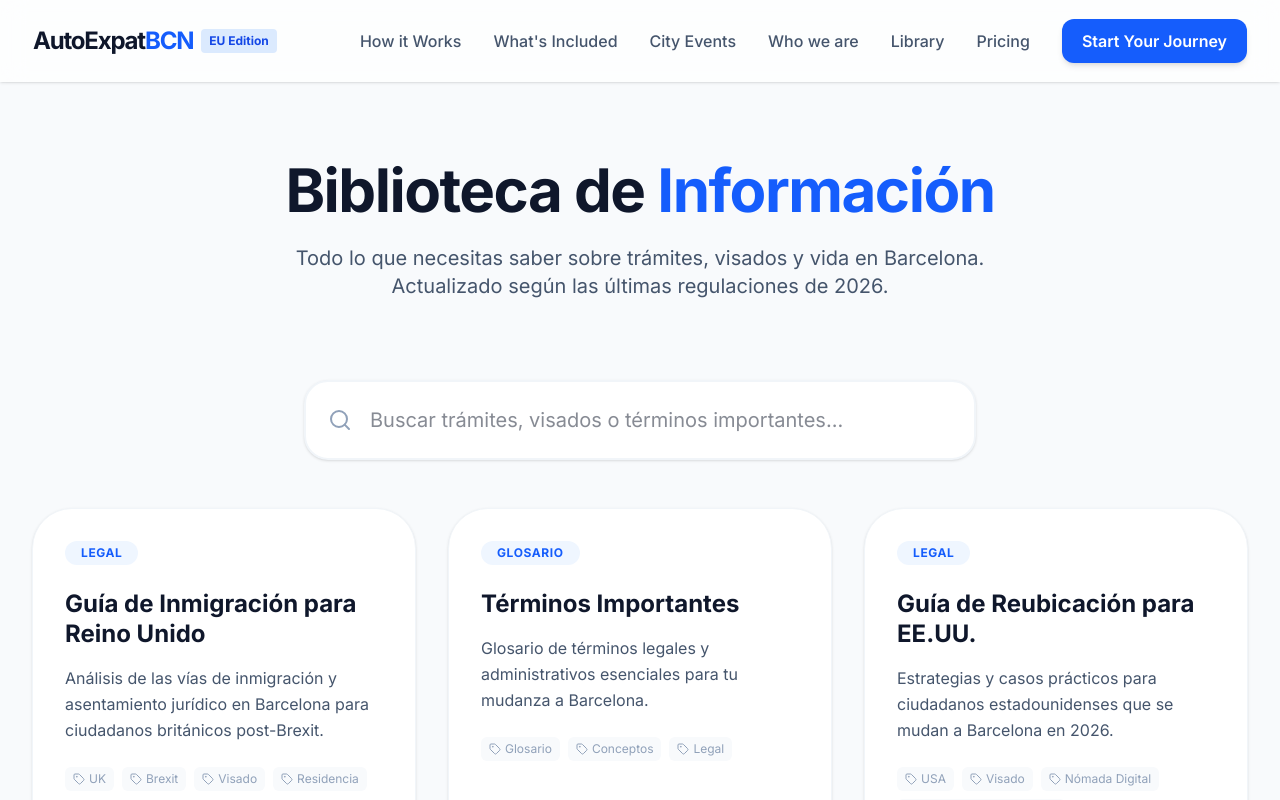
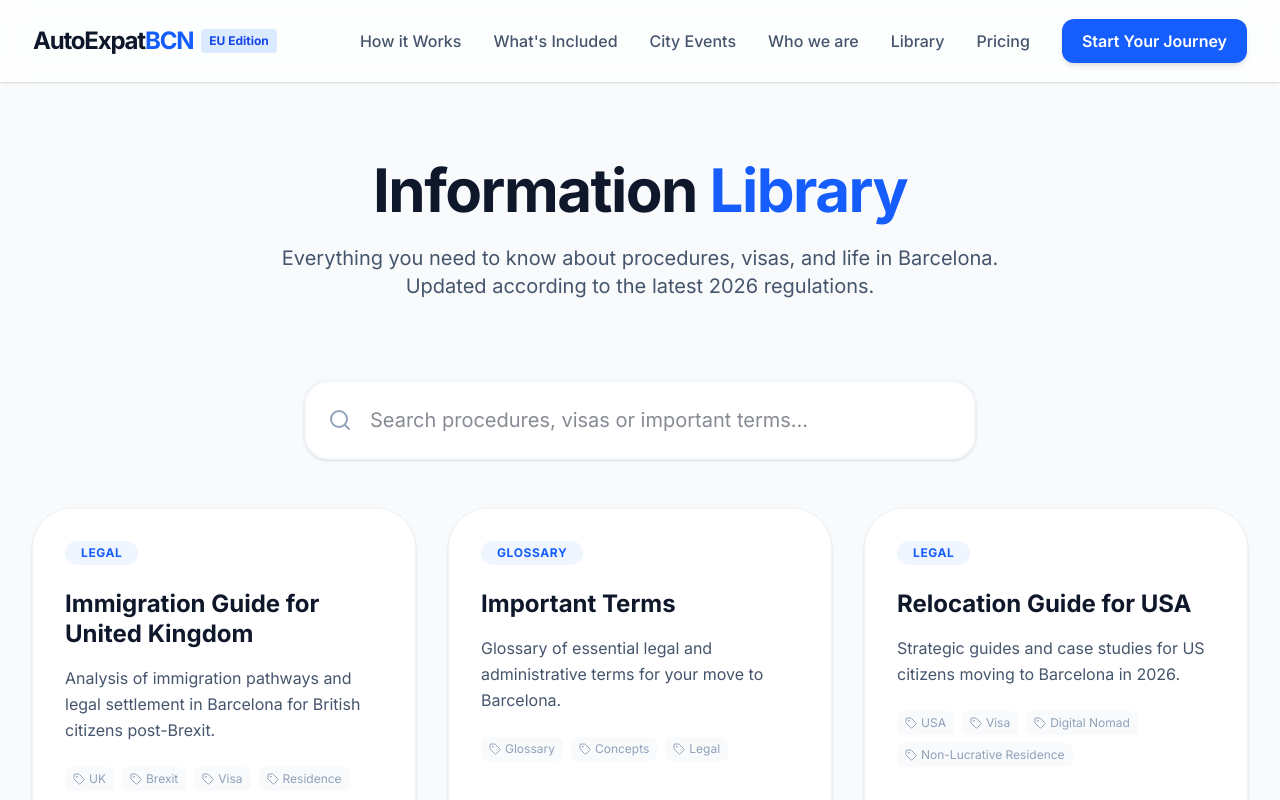
Before and after one commit to smallPush/nomad_bcn, a Next.js app: page /library in a window 1280 px wide. Shown: the top 800 px of the page. Built offline with nearby package versions, Linux system fonts and the light colour scheme.

Commit message:
docs: translate UI, navigation, and library metadata to English

```diff
--- a/info/eeeuu.md
+++ b/info/eeeuu.md
@@ -1,14 +1,14 @@
 ---
-title: "Guía de Reubicación para EE.UU."
-description: "Estrategias y casos prácticos para ciudadanos estadounidenses que se mudan a Barcelona en 2026."
+title: "Relocation Guide for USA"
+description: "Strategic guides and case studies for US citizens moving to Barcelona in 2026."
 category: "Legal"
-tags: ["USA", "Visado", "Nómada Digital", "Residencia No Lucrativa"]
+tags: ["USA", "Visa", "Digital Nomad", "Non-Lucrative Residence"]
 date: "2026-04-18"
 ---
 
-# **Guía Estratégica y Casos Prácticos para la Reubicación Legal de Ciudadanos Estadounidenses en Barcelona (2026)**
+# **Strategic Guide and Case Studies for the Legal Relocation of US Citizens to Barcelona (2026)**
 
-## **1\. El Nuevo Paradigma Migratorio Español y la Derogación de la Golden Visa**
+## **1\. The New Spanish Migration Paradigm and the Abolition of the Golden Visa**
 
 El ecosistema migratorio del Reino de España ha experimentado una reestructuración profunda, alterando radicalmente las vías de acceso para los ciudadanos de terceros países, en particular para aquellos provenientes de los Estados Unidos. Durante más de una década, la Ley 14/2013 de apoyo a los emprendedores y su internacionalización permitió la obtención de permisos de residencia rápida a través de la inversión inmobiliaria, un mecanismo de capitalización conocido internacionalmente como la "Golden Visa".1 Este programa facilitó la emisión de más de 14.000 permisos de residencia mediante la simple adquisición de bienes raíces por un valor igual o superior a 500.000 euros.3
 
@@ -18,11 +18,11 @@
 
 En este contexto de alta complejidad administrativa, la legalidad del traslado se vertebra en torno a la identificación del perfil profesional, financiero y vital del solicitante. Para abordar la directriz de reubicación legal desde Estados Unidos hacia la capital catalana, es imperativo desglosar el panorama a través de la formulación de casos prácticos estructurados.
 
-## **2\. Casos Prácticos de Tipologías de Expatriados Estadounidenses**
+## **2\. Case Studies of US Expat Typologies**
 
 La arquitectura legal española en 2026 ofrece vías específicas que se adaptan a la naturaleza de los ingresos y las intenciones laborales del ciudadano estadounidense. A continuación, se exponen tres casos paradigmáticos que ilustran los requisitos, restricciones y ventajas de las principales rutas de visado disponibles.
 
-### **Caso Práctico 1: El Profesional en Remoto (Visado de Nómada Digital)**
+### **Case Study 1: The Remote Professional (Digital Nomad Visa)**
 
 **Perfil del solicitante:** Un ciudadano estadounidense de 34 años, empleado bajo modalidad W-2 como ingeniero de software para una empresa tecnológica con sede en Seattle, o un trabajador autónomo (freelancer) que presta servicios de consultoría a una cartera de clientes radicados mayoritariamente en Norteamérica. Desea residir en Barcelona mientras mantiene sus fuentes de ingresos intactas en Estados Unidos.
 
@@ -36,7 +36,7 @@
 
 Desde la perspectiva corporativa, la empresa estadounidense empleadora no puede ser de reciente creación; debe acreditar fehacientemente haber estado operando en el mercado de forma ininterrumpida durante al menos un año antes de la solicitud.9 Asimismo, el trabajador debe certificar una antigüedad mínima de tres meses prestando servicios para dicha compañía.9 El elemento decisorio y frecuentemente más complejo para los empleados corporativos estadounidenses (W-2) es la obtención de un certificado formal de la empresa que autorice, sin ambigüedades, la realización de las funciones laborales en régimen de teletrabajo desde el territorio español.9
 
-### **Caso Práctico 2: El Individuo de Alto Patrimonio o Jubilado (Visado No Lucrativo)**
+### **Case Study 2: High Net Worth Individual or Retiree (Non-Lucrative Visa)**
 
 **Perfil del solicitante:** Una pareja estadounidense de 62 años que ha liquidado sus activos en Estados Unidos, cuenta con un fondo de pensiones sustancial (401k), beneficios de la Seguridad Social estadounidense, o carteras de inversión que generan dividendos periódicos. Su objetivo es vivir en el ensanche barcelonés o en zonas costeras aledañas sin la intención de ejercer ninguna actividad laboral.
 
@@ -52,7 +52,7 @@
 
 Una consideración crítica para este perfil es la limitación de la movilidad global. Desde 2025, el mantenimiento y la subsiguiente renovación del estatus de residente no lucrativo exige legalmente que el titular resida físicamente en España durante un mínimo de 183 días por año natural, anclando firmemente su estatus de residente fiscal en el país.3 El visado inicial se concede por un año, pudiendo ser renovado por plazos adicionales de dos años, hasta culminar a los cinco años con la posibilidad de solicitar la residencia de larga duración.14
 
-### **Caso Práctico 3: El Ejecutivo Fundador (Visado de Emprendedor)**
+### **Case Study 3: The Founding Executive (Entrepreneur Visa)**
 
 **Perfil del solicitante:** Un ciudadano estadounidense de 40 años que planea establecer una start-up tecnológica o un proyecto de base innovadora en el distrito 22@ de Barcelona, aportando capital extranjero y planeando la contratación futura de personal local.
 
@@ -62,7 +62,7 @@
 
 **Requisitos y ejecución:** El ciudadano estadounidense debe someter su plan de negocio a ENISA, quien evaluará factores como el grado de innovación tecnológica, el potencial de creación de empleo en Barcelona y la viabilidad financiera del proyecto. Una vez asegurado el informe favorable de ENISA, los tiempos de procesamiento de la residencia se comprimen significativamente, promediando apenas 20 días hábiles, consolidándose como una de las rutas de aprobación más veloces del sistema migratorio español.3 Además de la obtención de la residencia inicial por un periodo de tres años, los fundadores admitidos en esta categoría ganan acceso directo a los beneficios fiscales del régimen especial de impatriados (Ley Beckham), lo que representa un incentivo sustancial para la reubicación de talento corporativo tras el vacío dejado por el cese de los permisos basados en inversión inmobiliaria.3
 
-### **Matriz Comparativa de Visados de Larga Duración (2026)**
+### **Comparative Matrix of Long-Term Visas (2026)**
 
 | Especificaciones (2026) | Nómada Digital (Teletrabajo) | Residencia No Lucrativa | Visado de Emprendedor |
 | :---- | :---- | :---- | :---- |
@@ -73,13 +73,13 @@
 | **Duración Inicial** | 1 a 3 años (según lugar de solicitud) | 1 año (Renovable por 2 años) | 3 años |
 | **Fiscalidad Atractiva** | Elegible para la Ley Beckham | IRPF Progresivo español | Elegible para la Ley Beckham |
 
-## **3\. Preparación Consular y Burocracia Originaria en Estados Unidos**
+## **3\. Consular Preparation and Bureaucracy in the United States**
 
 Con independencia de la categoría de visado seleccionada, el inicio del despliegue migratorio debe gestionarse ante el Consulado General de España con jurisdicción sobre el estado de residencia del ciudadano en Estados Unidos. La demarcación es ineludible; por ejemplo, un residente en Maryland o Virginia debe procesar su expediente exclusivamente a través de la oficina consular en Washington D.C., y la documentación solo es aceptada para individuos que demuestren residencia legal permanente en dichas jurisdicciones mediante licencias de conducir o identificaciones estatales.16 Cabe resaltar que la presentación de las solicitudes exige la entrega presencial o mediante plataformas designadas como BLS International, previa obtención de cita.16
 
 La compilación del expediente requiere una gestión del tiempo extremadamente táctica, ya que involucra a múltiples instancias federales, estatales y médicas estadounidenses que operan con ritmos burocráticos asíncronos. La omisión de un solo paso en la legalización puede resultar en el colapso del proceso.
 
-### **3.1. El Laberinto de la Apostilla Federal (Antecedentes Penales del FBI)**
+### **3.1. The Federal Apostille Labyrinth (FBI Criminal Record)**
 
 El Reino de España impone el escrutinio de los antecedentes penales de cualquier país donde el ciudadano haya residido durante los cinco años inmediatamente anteriores a la presentación de la solicitud.14 Para los ciudadanos estadounidenses, este requerimiento se satisface de forma exclusiva mediante la obtención de un "Identity History Summary" emitido directamente por el Buró Federal de Investigaciones (FBI).21
 
@@ -89,7 +89,7 @@
 
 Una vez apostillado físicamente, el legajo íntegro, sin omitir las páginas de certificación ni la propia apostilla, debe ser traducido al castellano exclusivamente por un Traductor Jurado reconocido y homologado por el Ministerio de Asuntos Exteriores de España.16 Las traducciones ordinarias o notariadas sin este estatus oficial son invariablemente rechazadas.
 
-### **3.2. Certificación Médica Bajo el Reglamento Sanitario Internacional de 2005**
+### **3.2. Medical Certification Under the International Health Regulations 2005**
 
 El segundo documento crítico del expediente es el certificado médico de buena salud. La instrucción consular española es inflexible en este dominio y exige una formulación semántica exacta.32 El certificado debe atestiguar, bajo firma de un médico colegiado y en papel con membrete oficial del centro clínico, que el paciente se encuentra libre de enfermedades transmisibles.
 
@@ -97,7 +97,7 @@
 
 El incumplimiento de la inclusión literal de la frase "Reglamento Sanitario Internacional de 2005" derivará en la denegación automática por defecto de forma.34 Asimismo, las directrices especifican que el certificado debe ser firmado y sellado por un facultativo médico poseedor del título "MD" o "DO"; firmas correspondientes a asistentes médicos (Physician Assistants) o enfermeros profesionales (Nurse Practitioners) no son reconocidas por las autoridades migratorias españolas.33 Al igual que los antecedentes, este certificado exige traducción jurada oficial al español a menos que el médico expida el documento utilizando la plantilla bilingüe oficial proveída en las directrices de los consulados.35
 
-### **3.3. Estructuración del Aseguramiento Sanitario Privado**
+### **3.3. Structuring Private Health Insurance**
 
 El sistema de bienestar español, para garantizar su viabilidad, exige que el nuevo residente demuestre que no supondrá una carga imprevista para el erario de la Seguridad Social.37 Por ello, se demanda la acreditación de una póliza de seguro médico de carácter privado, suscrita con una entidad aseguradora plenamente autorizada para operar dentro del territorio español.16
 
--- a/info/terminos.md
+++ b/info/terminos.md
@@ -1,35 +1,35 @@
 ---
-title: "Términos Importantes"
-description: "Glosario de términos legales y administrativos esenciales para tu mudanza a Barcelona."
-category: "Glosario"
-tags: ["Glosario", "Conceptos", "Legal"]
+title: "Important Terms"
+description: "Glossary of essential legal and administrative terms for your move to Barcelona."
+category: "Glossary"
+tags: ["Glossary", "Concepts", "Legal"]
 date: "2026-04-18"
 ---
 
-# Glosario de Términos Importantes
+# Glossary of Important Terms
 
-Aquí encontrarás una lista de los conceptos clave que necesitas conocer para entender la burocracia en Barcelona.
+Here you will find a list of the key concepts you need to know to understand the bureaucracy in Barcelona.
 
-## NIE (Número de Identidad de Extranjero)
-El número básico de identificación para extranjeros en España. Es necesario para casi todo: abrir una cuenta bancaria, alquilar un piso, comprar un coche, etc.
+## NIE (Foreigner Identity Number)
+The basic identification number for foreigners in Spain. It is necessary for almost everything: opening a bank account, renting a flat, buying a car, etc.
 
-## TIE (Tarjeta de Identidad de Extranjero)
-La tarjeta física que acredita tu residencia legal en España si eres ciudadano de fuera de la UE.
+## TIE (Foreigner Identity Card)
+The physical card that proves your legal residence in Spain if you are a non-EU citizen.
 
-## Certificado de Registro de Ciudadano de la Unión
-También conocido como "NIE Verde". Es el documento que obtienen los ciudadanos de la UE para residir legalmente más de 3 meses.
+## EU Citizen Registration Certificate
+Also known as the "Green NIE". It is the document that EU citizens obtain to reside legally for more than 3 months.
 
 ## Empadronamiento (Padrón)
-El registro en el censo municipal. Acredita que vives en un domicilio específico en Barcelona. Es el primer paso para casi cualquier trámite.
+The registration in the municipal census. It proves that you live at a specific address in Barcelona. It is the first step for almost any administrative procedure.
 
 ## Cita Previa
-La cita obligatoria que debes solicitar online para acudir a cualquier oficina pública (Extranjería, Ayuntamiento, Policía).
+The mandatory appointment that you must request online to attend any public office (Foreigners Office, City Hall, Police).
 
 ## Modelo 790-012
-El formulario estándar para el pago de las tasas administrativas relacionadas con los trámites de extranjería.
+The standard form for paying administrative fees related to immigration procedures.
 
-## Seguridad Social (Número de Afiliación)
-El número necesario para trabajar y acceder al sistema público de salud.
+## Social Security (Affiliation Number)
+The number needed to work and access the public health system.
 
 ## CatSalut (TSI)
-La Tarjeta Sanitaria Individual que te da acceso a los centros de salud (CAP) y hospitales públicos en Cataluña.
+The Individual Health Card that gives you access to health centers (CAP) and public hospitals in Catalonia.
--- a/info/uk.md
+++ b/info/uk.md
@@ -1,14 +1,14 @@
 ---
-title: "Guía de Inmigración para Reino Unido"
-description: "Análisis de las vías de inmigración y asentamiento jurídico en Barcelona para ciudadanos británicos post-Brexit."
+title: "Immigration Guide for United Kingdom"
+description: "Analysis of immigration pathways and legal settlement in Barcelona for British citizens post-Brexit."
 category: "Legal"
-tags: ["UK", "Brexit", "Visado", "Residencia"]
+tags: ["UK", "Brexit", "Visa", "Residence"]
 date: "2026-04-18"
 ---
 
-# **Análisis Exhaustivo de las Vías de Inmigración y Asentamiento Jurídico en Barcelona para Ciudadanos del Reino Unido (Escenario Post-Brexit 2026\)**
+# **Exhaustive Analysis of Immigration Pathways and Legal Settlement in Barcelona for UK Citizens (Post-Brexit Scenario 2026)**
 
-## **1\. Introducción y Arquitectura Legal del Escenario Migratorio Post-Brexit**
+## **1\. Introduction and Legal Architecture of the Post-Brexit Migration Scenario**
 
 La reconfiguración geopolítica derivada de la salida del Reino Unido de la Unión Europea ha transformado radicalmente los paradigmas de movilidad, residencia y establecimiento fiscal para los ciudadanos británicos en España. Mientras que los individuos que lograron consolidar su residencia antes del 31 de diciembre de 2020 operan bajo el paraguas protector del Acuerdo de Retirada, conservando derechos cuasi-comunitarios 1, la cohorte de ciudadanos británicos que proyecta su traslado a la ciudad de Barcelona en el presente año fiscal 2026 se enfrenta a un ecosistema jurídico diametralmente distinto. En la actualidad, el ciudadano británico es clasificado a todos los efectos legales como nacional de un tercer país.3
 
@@ -20,17 +20,17 @@
 
 En este contexto de transición legislativa, el presente informe disecciona de manera exhaustiva las casuísticas viables para un ciudadano británico que aspira a residir legalmente en Barcelona, analizando los requisitos económicos, las cargas probatorias documentales, los incentivos fiscales aplicables y la fricción burocrática inherente a la obtención de la Tarjeta de Identidad de Extranjero (TIE) y el empadronamiento.
 
-## **2\. Casuística 1: El Teletrabajador Internacional (Visado de Nómada Digital)**
+## **2\. Case Study 1: The International Remote Worker (Digital Nomad Visa)**
 
 El Visado de Nómada Digital (VND), introducido mediante la Ley de Fomento del Ecosistema de las Empresas Emergentes, se ha erigido en la vía de entrada más demandada y eficiente para los profesionales británicos en 2026\.9 Esta autorización permite al ciudadano residir en Barcelona mientras mantiene intacta su relación laboral o sus compromisos mercantiles con entidades radicadas en el Reino Unido o en cualquier otro país fuera del territorio español.
 
-### **2.1. Condicionantes Estructurales de la Actividad Profesional**
+### **2.1. Structural Constraints of Professional Activity**
 
 El espíritu de la norma es permitir la residencia de profesionales cuyos ingresos provienen del exterior, inyectando liquidez en la economía local sin alterar la competencia por los puestos de trabajo en el mercado nacional. En consecuencia, si el ciudadano británico opera bajo la figura del trabajador por cuenta propia (autónomo o freelance), la legislación impone un límite porcentual inquebrantable: los ingresos facturados a empresas o clientes residentes fiscales en España no podrán exceder en ningún caso el 20% del total de la facturación de su actividad profesional.9 Si el ciudadano opera por cuenta ajena (empleado en nómina), la actividad debe desarrollarse de forma exclusiva para la empresa extranjera.11
 
 Para garantizar que el ecosistema se nutre de perfiles de alto valor añadido, el Ministerio de Inclusión, Seguridad Social y Migraciones exige la acreditación fehaciente de la cualificación del solicitante. Esta acreditación se puede satisfacer mediante la presentación de un título universitario de grado, posgrado o formación profesional superior expedido por una escuela de negocios de reconocido prestigio, o subsidiariamente, mediante la demostración de un mínimo de tres años de experiencia profesional continuada y comprobable en el sector de actividad correspondiente a las funciones que va a desempeñar en remoto.9
 
-### **2.2. Acreditación de Estabilidad Laboral y Económica**
+### **2.2. Accreditation of Labor and Economic Stability**
 
 La relación entre el ciudadano británico y la empresa matriz debe estar consolidada. El legislador exige probar que el trabajador lleva prestando servicios para su empleador actual durante un mínimo de tres meses antes de la presentación de la solicitud, y, de manera acumulativa, que la propia empresa británica cuenta con una trayectoria de actividad real y continuada de al menos un año en el mercado.9 Esta prueba documental requiere certificados del registro mercantil británico (Companies House) y facturas o nóminas recientes.9
 
@@ -44,7 +44,7 @@
 
 La suficiencia de estos fondos debe ser innegable y se acredita fundamentalmente a través de los contratos de trabajo que estipulen el salario bruto anual, acompañados de los extractos bancarios de los últimos tres a seis meses y las correspondientes nóminas.9
 
-### **2.3. Dualidad de Vías de Solicitud y Carga Documental**
+### **2.3. Duality of Application Pathways and Document Burden**
 
 El sistema migratorio español ofrece al ciudadano británico dos alternativas procesales para formalizar su petición, con resultados sustancialmente distintos en términos de duración del permiso:
 
--- a/src/app/library/[slug]/page.tsx
+++ b/src/app/library/[slug]/page.tsx
@@ -31,7 +31,7 @@
             className="inline-flex items-center gap-2 text-slate-500 hover:text-blue-600 mb-12 transition-colors font-medium"
           >
             <ArrowLeft size={20} />
-            Volver a la Biblioteca
+            Back to Library
           </Link>
 
           <div className="space-y-6">
@@ -48,7 +48,7 @@
             <div className="flex flex-wrap items-center gap-6 pt-4 text-slate-400">
               <div className="flex items-center gap-2">
                 <Calendar size={18} />
-                <span>Actualizado: {new Date(article.date).toLocaleDateString('es-ES')}</span>
+                <span>Updated: {new Date(article.date).toLocaleDateString('en-GB')}</span>
               </div>
               <div className="flex items-center gap-2">
                 <Tag size={18} />
--- a/src/app/library/page.tsx
+++ b/src/app/library/page.tsx
@@ -15,11 +15,11 @@
         <div className="max-w-7xl mx-auto px-4 sm:px-6 lg:px-8">
           <div className="text-center mb-20">
             <h1 className="text-5xl md:text-6xl font-bold text-slate-900 mb-6 tracking-tight">
-              Biblioteca de <span className="text-blue-600">Información</span>
+              Information <span className="text-blue-600">Library</span>
             </h1>
             <p className="text-xl text-slate-600 max-w-3xl mx-auto">
-              Todo lo que necesitas saber sobre trámites, visados y vida en Barcelona.
-              Actualizado según las últimas regulaciones de 2026.
+              Everything you need to know about procedures, visas, and life in Barcelona.
+              Updated according to the latest 2026 regulations.
             </p>
           </div>
 
--- a/src/components/LibrarySearch.tsx
+++ b/src/components/LibrarySearch.tsx
@@ -28,7 +28,7 @@
         <Search className="absolute left-6 top-1/2 transform -translate-y-1/2 text-slate-400" size={24} />
         <input
           type="text"
-          placeholder="Buscar trámites, visados o términos importantes..."
+          placeholder="Search procedures, visas or important terms..."
           className="w-full bg-white border-2 border-slate-100 rounded-3xl py-6 pl-16 pr-8 text-xl focus:border-blue-500 focus:outline-none shadow-sm transition-all"
           value={searchTerm}
           onChange={(e) => setSearchTerm(e.target.value)}
@@ -70,7 +70,7 @@
                 href={`/library/${article.slug}`}
                 className="flex items-center justify-center gap-2 w-full bg-slate-900 text-white py-4 rounded-2xl font-bold hover:bg-blue-600 transition-colors mt-auto"
               >
-                Leer Guía Completa
+                Read Full Guide
                 <ArrowRight size={18} />
               </Link>
             </motion.div>
@@ -78,8 +78,8 @@
         ) : (
           <div className="col-span-full py-20 text-center">
             <BookOpen size={64} className="mx-auto text-slate-200 mb-6" />
-            <h3 className="text-2xl font-bold text-slate-900 mb-2">No se encontraron resultados</h3>
-            <p className="text-slate-500">Prueba con otros términos de búsqueda.</p>
+            <h3 className="text-2xl font-bold text-slate-900 mb-2">No results found</h3>
+            <p className="text-slate-500">Try with other search terms.</p>
           </div>
         )}
       </div>
```
Also changed, not shown: .gemini/skills/nextjs/SKILL.md (added), .gemini/skills/tailwind/SKILL.md (added).
